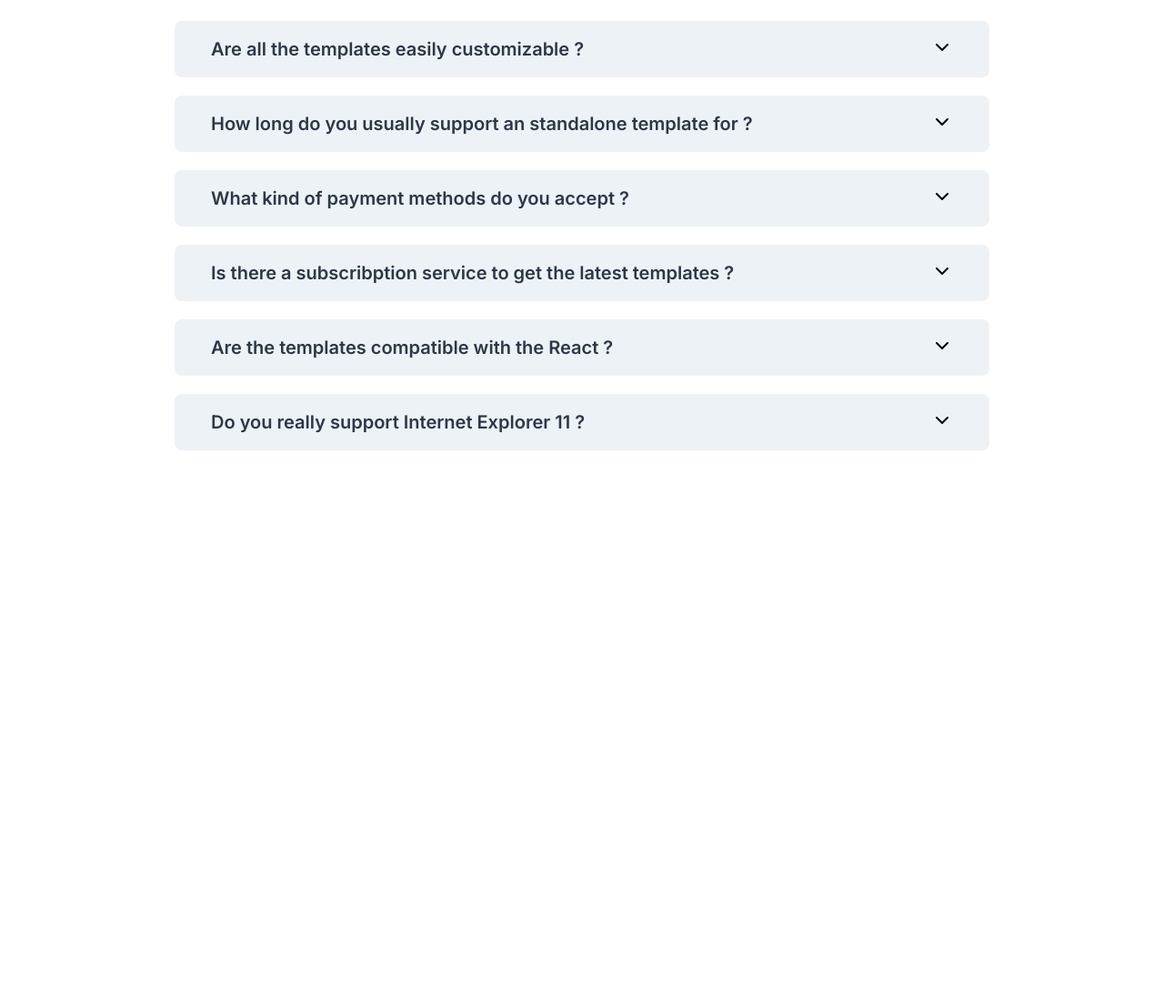
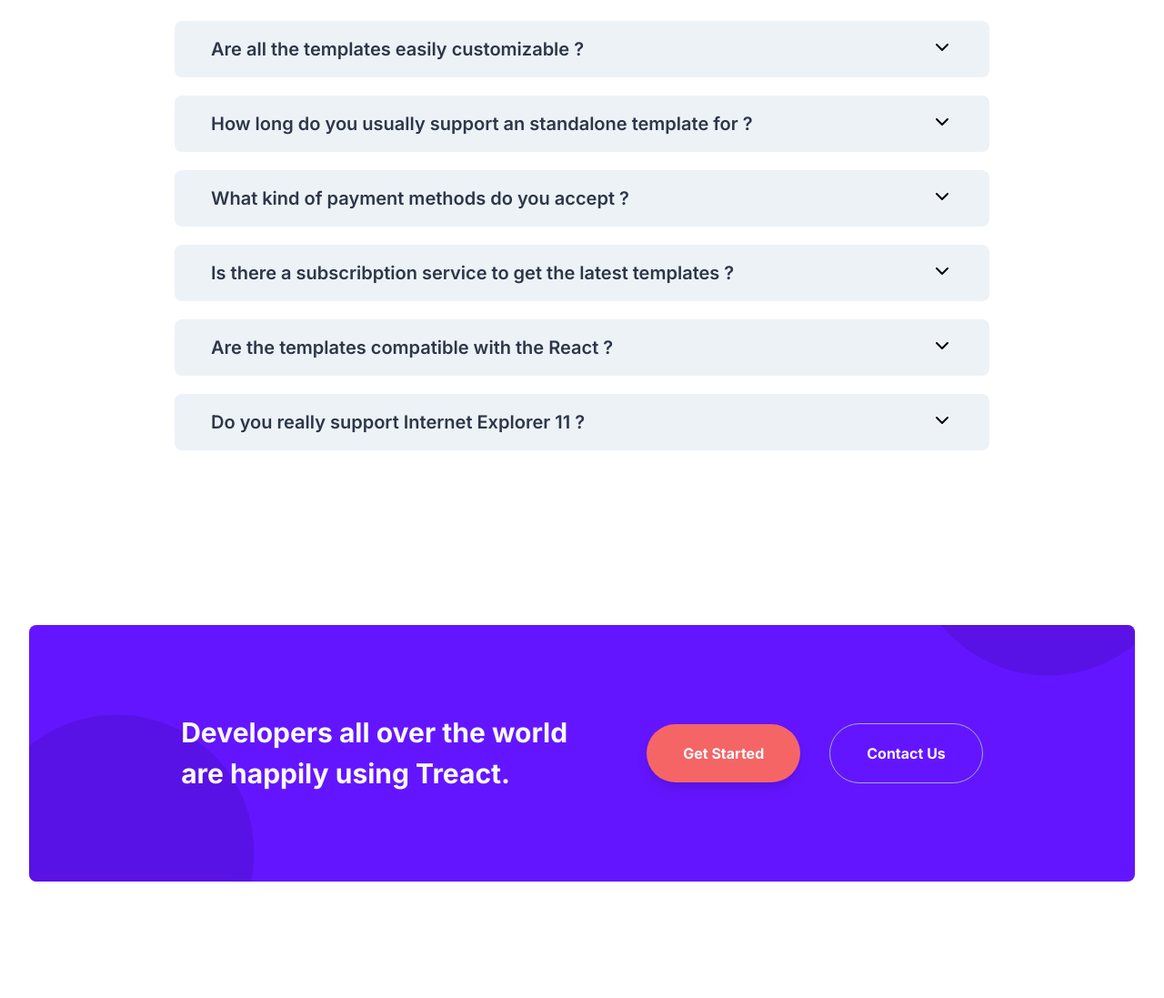
Before and after one commit to oczoro/FES-Week-2-Final-Project, a plain HTML site: page index.html in a window 1280 px wide. Shown: the part 6155-7252 px from the top of the page at 91% size. Before the commit the page ends 6778 px from the top, so only its background shows below. Drawn offline with Linux system fonts and the light colour scheme.

Commit message:
created: section - get-started

```diff
--- a/index.html
+++ b/index.html
@@ -550,6 +550,35 @@
           </div>
         </div>
       </section>
+      <section>
+        <div class="container">
+          <div class="row">
+            <div class="get-started">
+              <div class="get-started__content">
+                <h5 class="get-started__title">Developers all over the world are happily using Treact.</h5>
+                <div class="get-started__cta flex">
+                  <button class="get-started__button get-started__button--primary button">Get Started</button>
+                  <button class="get-started__button get-started__button--secondary button">Contact Us</button>
+                </div>
+              </div>
+              <svg viewBox="0 0 600 600" class="get-started__decor-1">
+                <g transform="translate(300,300)">
+                  <path
+                    d="M153.6,-239C199.1,-209.8,236,-167.2,258.4,-118C280.9,-68.9,288.9,-13.1,281.2,40.4C273.5,93.9,250.1,145.2,214.7,186.1C179.3,226.9,131.9,257.4,80,272.6C28.2,287.8,-28.2,287.8,-80,272.6C-131.9,257.4,-179.3,226.9,-214.7,186.1C-250.1,145.2,-273.5,93.9,-281.2,40.4C-288.9,-13.1,-280.9,-68.9,-258.4,-118C-236,-167.2,-199.1,-209.8,-153.6,-239C-108.1,-268.3,-54.1,-284.1,0,-284.1C54.1,-284.1,108.1,-268.3,153.6,-239Z"
+                    fill="currentColor"></path>
+                </g>
+              </svg>
+              <svg viewBox="0 0 600 600" class="get-started__decor-2">
+                <g transform="translate(300,300)">
+                  <path
+                    d="M153.6,-239C199.1,-209.8,236,-167.2,258.4,-118C280.9,-68.9,288.9,-13.1,281.2,40.4C273.5,93.9,250.1,145.2,214.7,186.1C179.3,226.9,131.9,257.4,80,272.6C28.2,287.8,-28.2,287.8,-80,272.6C-131.9,257.4,-179.3,226.9,-214.7,186.1C-250.1,145.2,-273.5,93.9,-281.2,40.4C-288.9,-13.1,-280.9,-68.9,-258.4,-118C-236,-167.2,-199.1,-209.8,-153.6,-239C-108.1,-268.3,-54.1,-284.1,0,-284.1C54.1,-284.1,108.1,-268.3,153.6,-239Z"
+                    fill="currentColor"></path>
+                </g>
+              </svg>
+            </div>
+          </div>
+        </div>
+      </section>
     </main>
   </div>
   <script src="./main.js"></script>
--- a/styles.css
+++ b/styles.css
@@ -735,3 +735,81 @@
   height: 0;
   opacity: 0;
 }
+
+/* GET STARTED */
+.get-started {
+  position: relative;
+  isolation: isolate;
+  overflow: hidden;
+  padding-block: 96px;
+  background-color: rgb(100, 21, 255);
+  border-radius: 8px;
+}
+
+.get-started__content {
+  display: flex;
+  padding-inline: 32px;
+  margin-inline: auto;
+  width: fit-content;
+}
+
+.get-started__title,
+.get-started__cta {
+  width: 50%;
+}
+
+.get-started__title {
+  max-width: 512px;
+  color: rgb(247, 250, 252);
+  font-size: 30px;
+  font-weight: 700;
+  line-height: 45px;
+}
+
+.get-started__cta {
+  justify-content: right;
+}
+
+.get-started__button {
+  color: rgb(247, 250, 252);
+  font-size: 16px;
+  line-height: 24px;
+  font-weight: 700;
+  padding: 20px 40px;
+}
+
+.get-started__button--primary {
+  margin-right: 32px;
+  background-color: rgb(245, 101, 101);
+  box-shadow: rgba(0, 0, 0, 0) 0px 0px 0px 0px, rgba(0, 0, 0, 0) 0px 0px 0px 0px, rgba(0, 0, 0, 0.1) 0px 10px 15px -3px,
+    rgba(0, 0, 0, 0.05) 0px 4px 6px -2px;
+}
+
+.get-started__button--secondary {
+  background-color: transparent;
+  border: 1px solid rgb(160, 174, 192);
+}
+
+.get-started__decor-1 {
+  position: absolute;
+  z-index: -1;
+  bottom: 0px;
+  left: 0px;
+  height: 320px;
+  width: 320px;
+  color: rgb(80, 17, 204);
+  transform: translate(-20%, 40%);
+  opacity: 0.5;
+}
+
+.get-started__decor-2 {
+  position: absolute;
+  z-index: -1;
+  top: 0px;
+  right: 0px;
+  height: 320px;
+  width: 320px;
+  color: rgb(80, 17, 204);
+  transform: translate(20%, -80%);
+  opacity: 0.5;
+}
```
